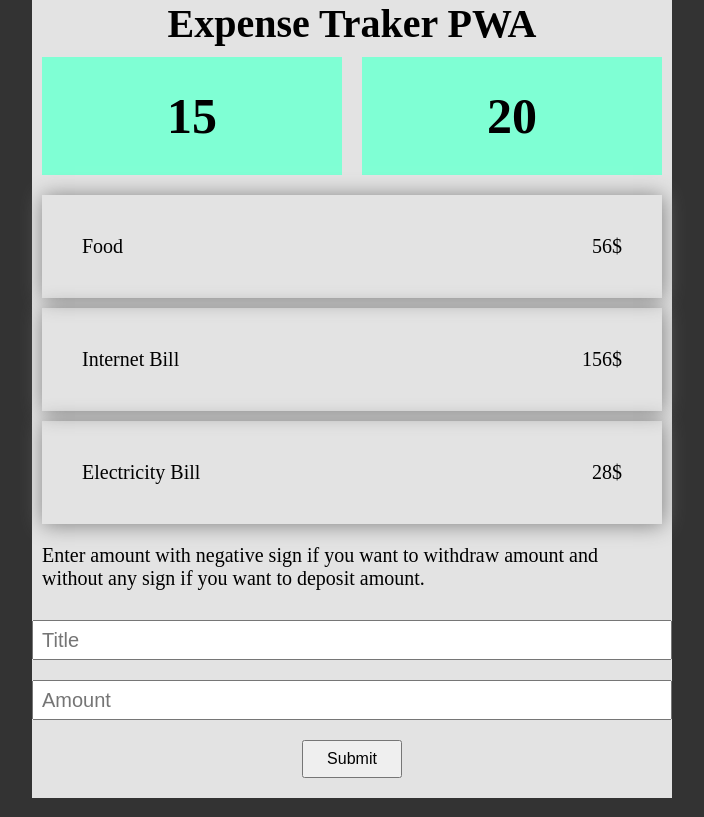
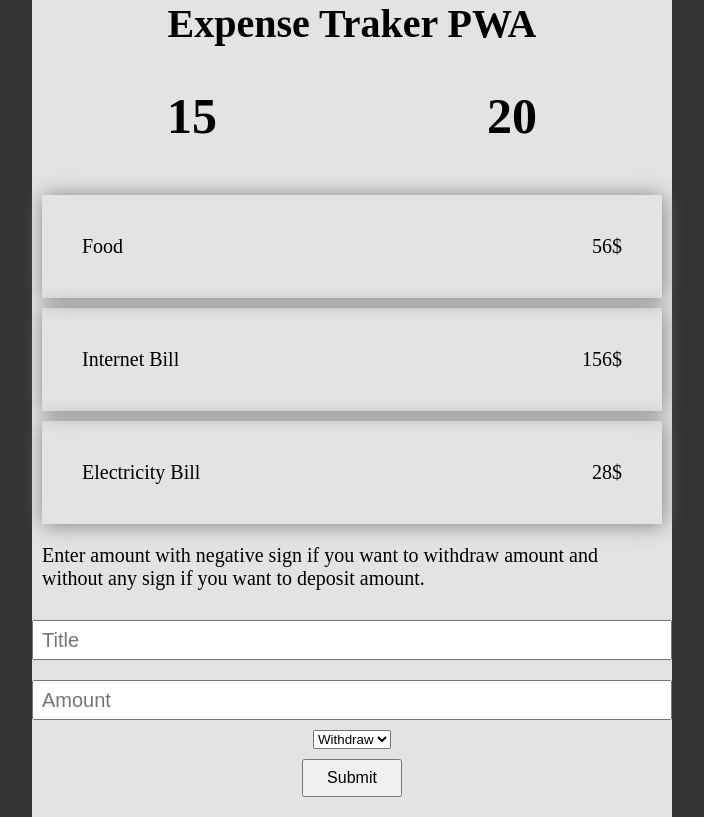
Before and after one commit to hamzakhalidbhutta/Expenses-Tracker-pwa, a React (Create React App) app: page / in a window 1280 px wide. Shown: the whole page, without its empty margins (288-992 px from the left). Built offline with nearby package versions, Linux system fonts and the light colour scheme.

Commit message:
Transection type added to form

```diff
--- a/src/Components/EnterTransections.tsx
+++ b/src/Components/EnterTransections.tsx
@@ -5,8 +5,8 @@ const EnterTransections = () => {
     const titleField: any = document.getElementById("t_title");
 
     const amountField: any = document.getElementById("t_amount");
-
-    console.log(`${titleField.value} , ${amountField.value}`);
+    const typeField: any = document.getElementById("t_type");
+    console.log(`${titleField.value} , ${amountField.value}, ${typeField.value}`);
   }
   return (
     <div className="enterTransections">
@@ -23,6 +23,10 @@ const EnterTransections = () => {
       >
         <input type="text" placeholder="Title" name="t_title" id="t_title" />
         <input type="text" placeholder="Amount" name="t_amount" id="t_amount" />
+        <select name="t_type" id="t_type">
+          <option value="withdraw">Withdraw</option>
+          <option value="deposit">Deposit</option>
+        </select>
         <button>Submit</button>
       </form>
     </div>
--- a/src/Scss/partials/_amount.scss
+++ b/src/Scss/partials/_amount.scss
@@ -8,7 +8,6 @@
     display: flex;
     align-items: center;
     justify-content: center;
-    background-color: aquamarine;
     padding: 3rem;
     margin: 1rem;
     h2{
```
